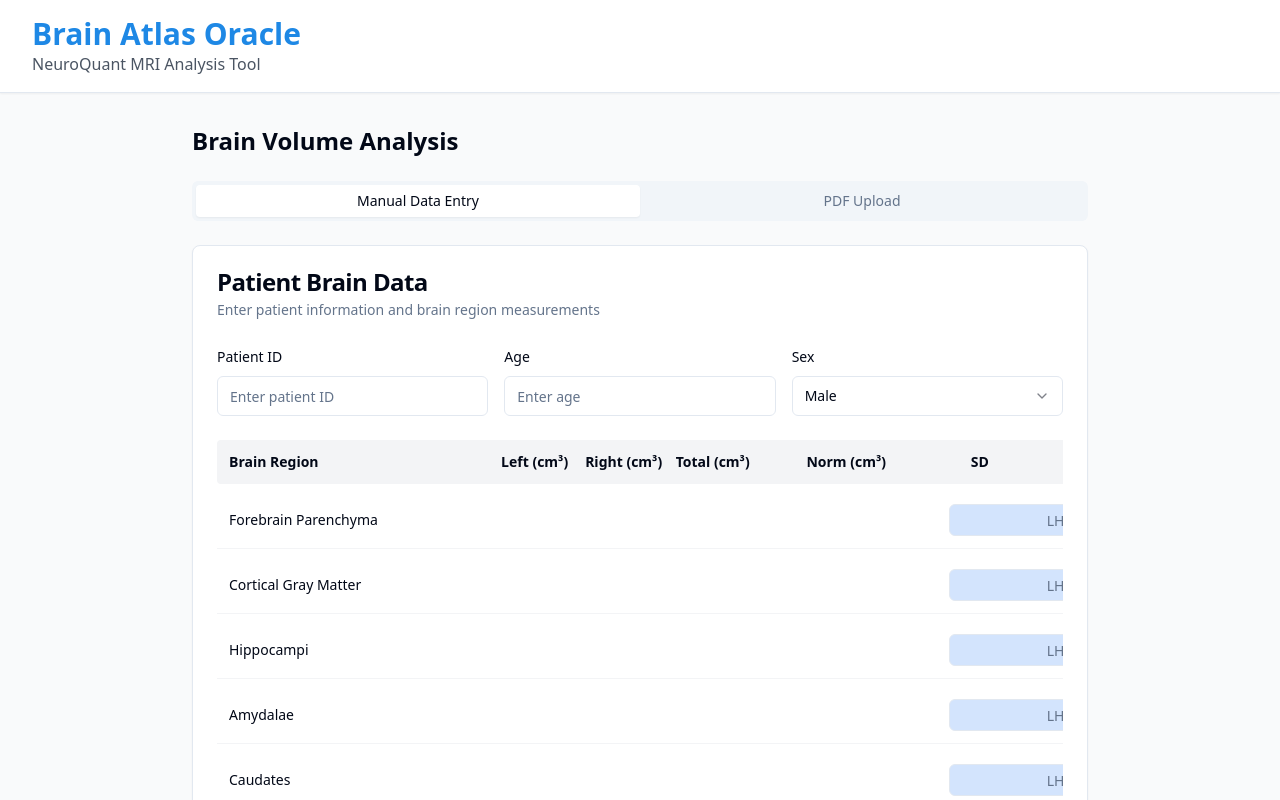
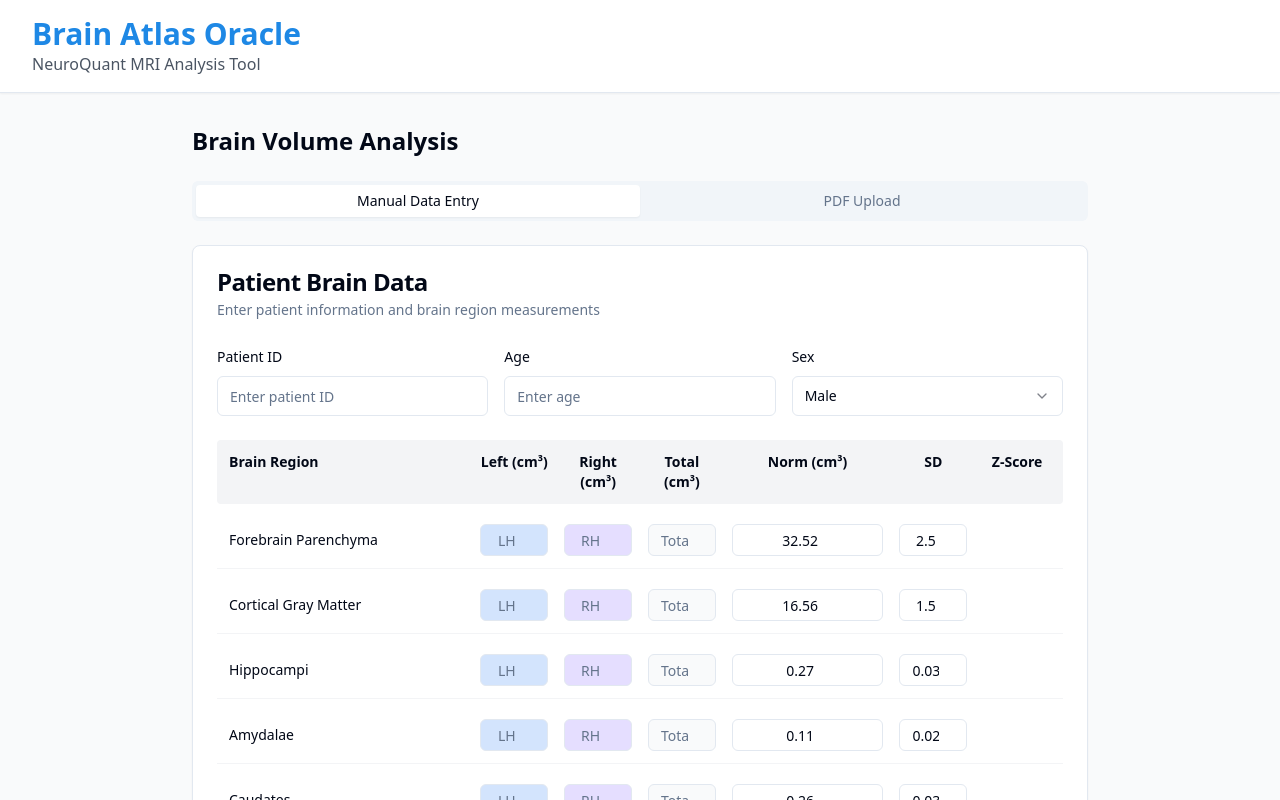
Before and after one commit to livinglove/brain-mri-ai-analysis, a React (Vite) app: page / in a window 1280 px wide. Shown: the top 800 px of the page. Built offline with nearby package versions, Linux system fonts and the light colour scheme.

Commit message:
Fix column alignment and spacing
Adjusted column layout in `BrainRegionInputTable.tsx` and `BrainRegionInputRow.tsx` to ensure proper alignment and spacing across the page.

```diff
--- a/src/components/BrainRegionInputRow.tsx
+++ b/src/components/BrainRegionInputRow.tsx
@@ -40,7 +40,7 @@ const BrainRegionInputRow: React.FC<BrainRegionInputRowProps> = ({
   };
 
   return (
-    <div className="grid grid-cols-12 gap-3 items-center p-3 border-b border-gray-100 min-w-max">
+    <div className="grid grid-cols-10 gap-4 items-center p-3 border-b border-gray-100 w-full">
       {/* Region Name */}
       <div className="col-span-3 font-medium text-sm text-left">{region.name}</div>
 
@@ -105,16 +105,9 @@ const BrainRegionInputRow: React.FC<BrainRegionInputRowProps> = ({
       </div>
 
       {/* Z-Score Display with correct coloring */}
-      <div className="col-span-2 text-center">
+      <div className="col-span-1 text-center">
         <span className={`text-xs ${getZScoreColor(region.zScore)}`}>
           {region.zScore !== undefined ? `Z: ${region.zScore > 0 ? '+' : ''}${region.zScore}` : ''}
-        </span>
-      </div>
-
-      {/* Age Adjusted Indicator */}
-      <div className="col-span-1 text-center">
-        <span className="text-xs text-gray-500">
-          {region.ageAdjusted ? '✓' : ''}
         </span>
       </div>
     </div>
--- a/src/components/BrainRegionInputTable.tsx
+++ b/src/components/BrainRegionInputTable.tsx
@@ -13,16 +13,15 @@ interface BrainRegionInputTableProps {
 const BrainRegionInputTable: React.FC<BrainRegionInputTableProps> = ({
   regions, lhColor, rhColor, onRegionChange
 }) => (
-  <div className="space-y-2 mt-6 overflow-x-auto">
-    <div className="grid grid-cols-12 gap-3 font-bold text-sm bg-gray-100 p-3 rounded min-w-max">
+  <div className="space-y-2 mt-6 w-full">
+    <div className="grid grid-cols-10 gap-4 font-bold text-sm bg-gray-100 p-3 rounded w-full">
       <div className="col-span-3 text-left">Brain Region</div>
       <div className="col-span-1 text-center">Left (cm³)</div>
       <div className="col-span-1 text-center">Right (cm³)</div>
       <div className="col-span-1 text-center">Total (cm³)</div>
       <div className="col-span-2 text-center">Norm (cm³)</div>
       <div className="col-span-1 text-center">SD</div>
-      <div className="col-span-2 text-center">Z-Score</div>
-      <div className="col-span-1 text-center">Status</div>
+      <div className="col-span-1 text-center">Z-Score</div>
     </div>
     {regions.map((region, i) =>
       <BrainRegionInputRow
```
